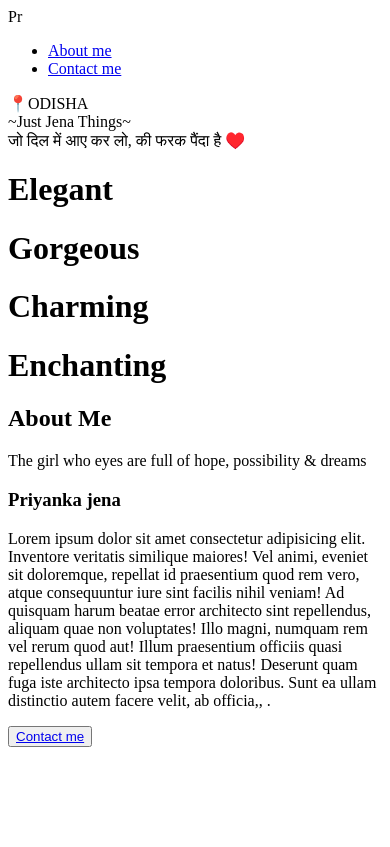
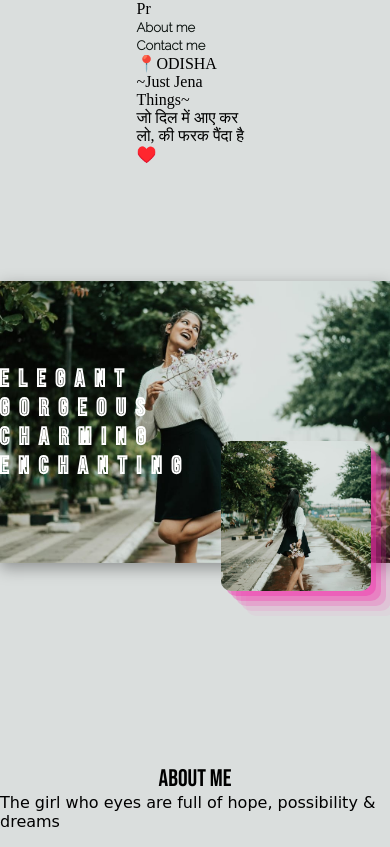
Before and after one commit to Roysahoo05/priyanka, a plain HTML site: page index.html in a window 390 px wide. Shown: the top 847 px of the page. Drawn offline with Linux system fonts and the light colour scheme; a web font is replaced by a local one.

Commit message:
Add files via upload
ok

```diff
--- /dev/null
+++ b/aboutme.css
@@ -0,0 +1,146 @@
+@import url('https://fonts.googleapis.com/css2?family=Single+Day&display=swap');
+
+.aboutme {
+    height: 100vh;
+    width: 100%;
+
+    display: flex;
+    align-items: center;
+    justify-content: center;
+    flex-direction: column;
+}
+
+.partone {
+    height: 200px;
+    width: 100%;
+
+    display: flex;
+    align-items: center;
+    justify-content: center;
+    flex-direction: column;
+}
+
+.parttwo {
+    height: calc(100vh - 200px);
+    width: 100%;
+
+    display: flex;
+    align-items: center;
+    justify-content: center;
+}
+
+.left {
+    height: 100%;
+    width: 40%;
+
+    display: flex;
+    align-items: center;
+    justify-content: center;
+}
+
+.right {
+    height: 100%;
+    width: 40%;
+
+    display: flex;
+    align-items: center;
+    justify-content: center;
+    flex-direction: column;
+    gap: 20px;
+}
+
+.imgbox {
+    height: 80%;
+    width: 80%;
+
+    background-image: url(bgthree.jpg);
+    background-size: cover;
+    background-position: center;
+
+    border-radius: 10px;
+    box-shadow: rgba(240, 46, 170, 0.4) 5px 5px, rgba(240, 46, 170, 0.3) 10px 10px, rgba(240, 46, 170, 0.2) 15px 15px, rgba(240, 46, 170, 0.1) 20px 20px, rgba(240, 46, 170, 0.05) 25px 25px;
+}
+
+.about {
+    width: 100%;
+}
+
+.right h3 {
+    font-family: 'Carattere', cursive;
+    font-size: 32px;
+}
+
+.partone p {
+    font-family: 'Single Day', cursive;
+}
+
+.parttwo p {
+    font-family: 'Single Day', cursive;
+}
+
+.partone h1 {
+    font-family: 'Bebas Neue', sans-serif;
+    font-weight: 300;
+}
+
+button {
+    display: inline-block;
+    padding: 10px 20px;
+    font-size: 16px;
+    font-weight: bold;
+    text-align: center;
+    text-decoration: none;
+    background-color: #091312;
+    color: #fff;
+    border-radius: 5px;
+    transition: background-color 0.3s;
+}
+
+@media screen and (max-width: 600px) {
+    .aboutme {
+        height: 800px;
+        width: 100%;
+        flex-direction: column;
+        gap: 50px;
+    }
+
+    .partone {
+        height: 100vh;
+        width: 100%;
+    }
+
+    .parttwo {
+        height: 100vh;
+        width: 100%;
+        flex-direction: column;
+        gap: 50px;
+    }
+
+    .left {
+        width: 80%;
+    }
+
+    .right {
+        width: 100%;
+        height: 100vh;
+    }
+
+    .imgbox {
+        height: 100vh;
+        width: 100%;
+    }
+
+    .secondpara{
+        width: 75%;
+    }
+
+    .imgbox{
+        height: 100%;
+        width: 100%;
+    }
+
+}
+
+button{
+    cursor: pointer;
+}
--- a/index.html
+++ b/index.html
@@ -7,12 +7,12 @@
     <title>Priyanka jena</title>
 
     <!-- all external links are here  -->
-    <link rel="stylesheet" href="css/style.css">
-    <link rel="stylesheet" href="css/one.css">
-    <link rel="stylesheet" href="css/two.css">
-    <link rel="stylesheet" href="css/three.css">
-    <link rel="stylesheet" href="css/aboutme.css">
-    <link rel="stylesheet" href="/css/contact.css">
+    <link rel="stylesheet" href="style.css">
+    <link rel="stylesheet" href=one.css">
+    <link rel="stylesheet" href="two.css">
+    <link rel="stylesheet" href="three.css">
+    <link rel="stylesheet" href="aboutme.css">
+    <link rel="stylesheet" href="contact.css">
     <link rel="stylesheet" href="https://cdnjs.cloudflare.com/ajax/libs/font-awesome/5.15.2/css/all.min.css" />
 </head>
 
--- /dev/null
+++ b/one.css
@@ -0,0 +1,53 @@
+.one {
+    display: flex;
+    align-items: center;
+    justify-content: center;
+    flex-direction: column;
+}
+
+.navbar {
+    height: 100px;
+    width: 100%;
+
+    display: flex;
+    align-items: center;
+    justify-content: space-around;
+}
+
+.navlinks {
+    display: flex;
+    align-items: center;
+    justify-content: center;
+    gap: 10px;
+}
+
+.para {
+    width: 100%;
+    height: calc(100vh - 100px);
+
+    display: flex;
+    align-items: center;
+    justify-content: center;
+}
+
+.firstpara {
+    width: 70%;
+}
+
+.title {
+    width: 60%;
+    font-family: 'Carattere', cursive;
+    font-size: 32px;
+}
+
+
+@media screen and (max-width: 600px) {
+    .one {
+        height: 100px;
+        width: 100%;
+    }
+
+    .para {
+        display: none;
+    }
+}
--- /dev/null
+++ b/style.css
@@ -0,0 +1,65 @@
+@import url('https://fonts.googleapis.com/css2?family=Bebas+Neue&display=swap');
+@import url('https://fonts.googleapis.com/css2?family=Carattere&display=swap');
+@import url('https://fonts.googleapis.com/css2?family=Raleway:wght@200&display=swap');
+
+* {
+    margin: 0;
+    padding: 0;
+    box-sizing: border-box;
+}
+
+body{
+    background-color: #DADEDD;
+}
+
+li {
+    list-style: none;
+}
+
+a {
+    text-decoration: none;
+    color: black;
+
+    font-size: 13px;
+    font-weight: 800;
+    color: #080F0C;
+    font-family: 'Raleway', sans-serif;
+}
+
+main {
+    height: 100vh;
+    width: 100%;
+
+    display: flex;
+    align-items: center;
+    justify-content: center;
+}
+
+.one {
+    height: 100%;
+    width: 30%;
+}
+
+.two {
+    height: 100%;
+    width: 60%;
+}
+
+.three {
+    height: 100%;
+    width: 10%;
+}
+
+.paratwo{
+    display: none;
+}
+
+@media screen and (max-width: 600px) {
+    main {
+        flex-direction: column;
+    }
+}
+
+.connect{
+    color: white;
+}
--- /dev/null
+++ b/two.css
@@ -0,0 +1,62 @@
+.two{
+    display: flex;
+    align-items: center;
+    justify-content: flex-start;
+
+    background-image: url(bgone.jpg);
+    background-size: cover;
+    background-position: center;
+
+    color: whitesmoke;
+
+    box-shadow: rgba(0, 0, 0, 0.35) 0px 5px 15px;
+}
+
+.two h1{
+    letter-spacing: 10px;
+    font-family: 'Bebas Neue', sans-serif;
+    font-weight: 500;
+    font-size: 50px;
+
+    color: transparent;
+    -webkit-text-stroke-width: 2px;
+    -webkit-text-stroke-color: #fff;
+}
+
+.boxtwo{
+    height: 300px;
+    width: 200px;
+
+    background-color: red;
+
+    position: absolute;
+    right: 5%;
+    bottom: 20%;
+
+    background-image:url(bgtwo.jpg) ;
+    background-size: cover;
+    background-position: center;
+
+    border-radius: 10px;
+
+    box-shadow: rgba(240, 46, 170, 0.4) 5px 5px, rgba(240, 46, 170, 0.3) 10px 10px, rgba(240, 46, 170, 0.2) 15px 15px, rgba(240, 46, 170, 0.1) 20px 20px, rgba(240, 46, 170, 0.05) 25px 25px;
+}
+
+@media screen and (max-width: 600px){
+    .two{
+        height: 100%;
+        width: 100%;
+    }
+
+    .two h1{
+        font-size: 24px;
+    }
+
+    .boxtwo{
+        height: 150px;
+         width: 150px;
+
+         right: 5%;
+         bottom: 30%;
+    }
+}
```
Also changed, not shown: bgone.jpg (added), bgthree.jpg (added), bgtwo.jpg (added), contact.css (added), three.css (added).
